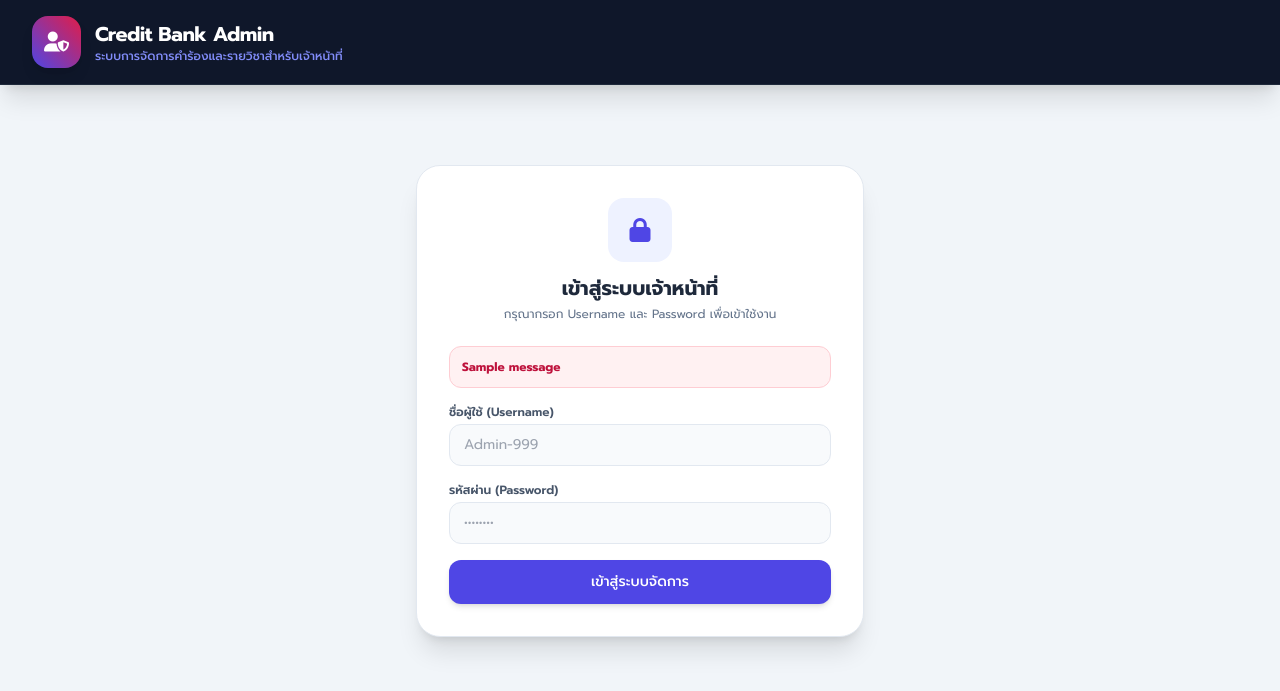
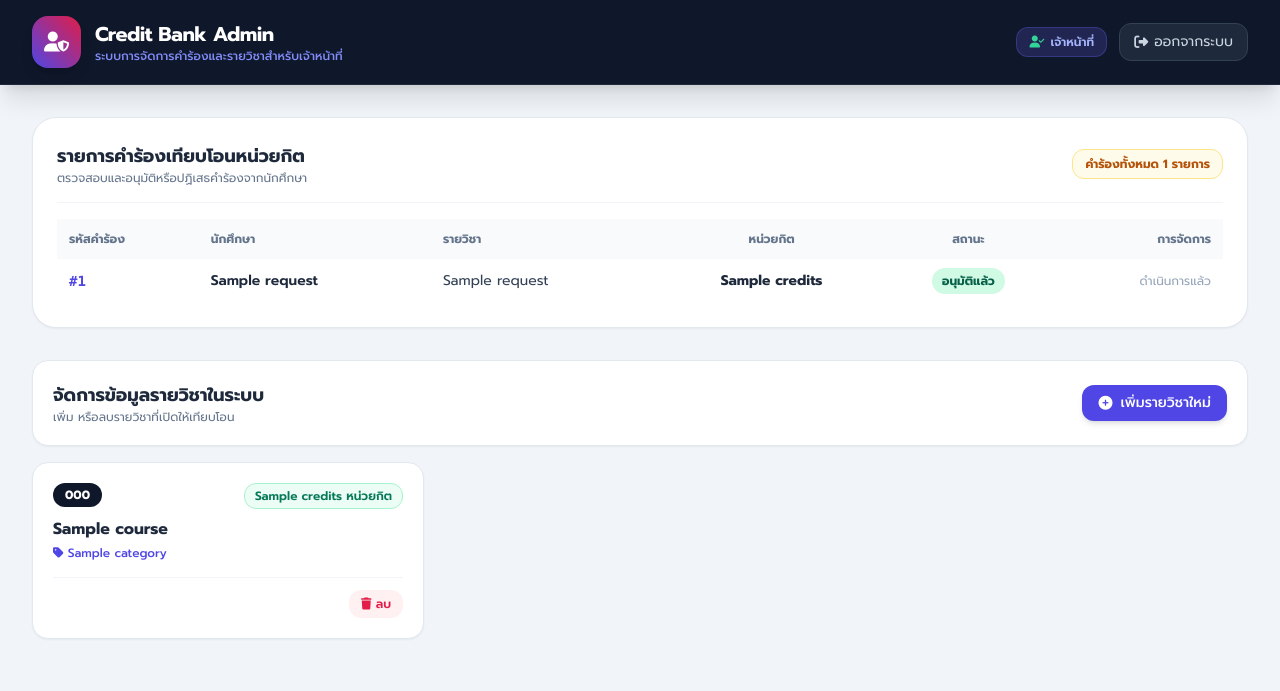
Before and after one commit to kungkling1k23-spec/credit-bank-project, a Python web app: template templates/admin.html in a window 1280 px wide. Shown: the top 691 px of the page. Run offline with Jinja, Linux system fonts and the light colour scheme; the template is opened without the code that fills it: most values are stand-ins (such as "Sample title", 1, 10 or a date in 2020); one stand-in notice (Sample message) is shown; some libraries are stand-ins or nearby versions.

Commit message:
Fix admin.html closing tags

```diff
--- a/templates/admin.html
+++ b/templates/admin.html
@@ -28,57 +28,18 @@
                 </div>
             </div>
 
-            {% if session.get('admin_logged_in') %}
             <div class="flex items-center gap-3">
                 <span class="bg-indigo-500/20 text-indigo-300 border border-indigo-500/30 text-xs px-3 py-1.5 rounded-xl font-semibold flex items-center gap-1.5">
                     <i class="fa-solid fa-user-check text-emerald-400"></i> {{ session.get('fullname', 'เจ้าหน้าที่') }}
                 </span>
-                <a href="/admin/logout" class="bg-slate-800 hover:bg-slate-700 border border-slate-700 text-slate-300 px-3.5 py-2 rounded-xl text-xs sm:text-sm transition flex items-center gap-1.5">
+                <a href="/logout" class="bg-slate-800 hover:bg-slate-700 border border-slate-700 text-slate-300 px-3.5 py-2 rounded-xl text-xs sm:text-sm transition flex items-center gap-1.5">
                     <i class="fa-solid fa-right-from-bracket"></i> ออกจากระบบ
                 </a>
             </div>
-            {% endif %}
         </div>
     </header>
 
     <main class="max-w-7xl mx-auto px-4 sm:px-6 lg:px-8 py-8 flex-grow w-full space-y-8">
-
-        {% if not session.get('admin_logged_in') %}
-        <!-- ฟอร์มเข้าสู่ระบบเจ้าหน้าที่ -->
-        <div class="max-w-md mx-auto my-12 bg-white p-8 rounded-3xl shadow-xl border border-slate-200">
-            <div class="text-center mb-6">
-                <div class="w-16 h-16 bg-indigo-50 text-indigo-600 rounded-2xl flex items-center justify-center text-2xl mx-auto mb-3">
-                    <i class="fa-solid fa-lock"></i>
-                </div>
-                <h3 class="text-xl font-bold text-slate-800">เข้าสู่ระบบเจ้าหน้าที่</h3>
-                <p class="text-xs text-slate-500 mt-1">กรุณากรอก Username และ Password เพื่อเข้าใช้งาน</p>
-            </div>
-
-            {% with messages = get_flashed_messages(with_categories=true) %}
-                {% if messages %}
-                    {% for category, message in messages %}
-                        <div class="mb-4 p-3 rounded-xl text-xs font-bold text-rose-700 bg-rose-50 border border-rose-200">
-                            {{ message }}
-                        </div>
-                    {% endfor %}
-                {% endif %}
-            {% endwith %}
-
-            <form method="POST" action="/admin/login" class="space-y-4">
-                <div>
-                    <label class="block text-xs font-semibold text-slate-600 mb-1">ชื่อผู้ใช้ (Username)</label>
-                    <input type="text" name="username" required placeholder="Admin-999" class="w-full bg-slate-50 border border-slate-200 rounded-xl px-3.5 py-2.5 text-sm focus:outline-none focus:ring-2 focus:ring-indigo-500">
-                </div>
-                <div>
-                    <label class="block text-xs font-semibold text-slate-600 mb-1">รหัสผ่าน (Password)</label>
-                    <input type="password" name="password" required placeholder="••••••••" class="w-full bg-slate-50 border border-slate-200 rounded-xl px-3.5 py-2.5 text-sm focus:outline-none focus:ring-2 focus:ring-indigo-500">
-                </div>
-                <button type="submit" class="w-full bg-indigo-600 hover:bg-indigo-700 text-white font-medium py-3 rounded-xl text-sm transition shadow-md">
-                    เข้าสู่ระบบจัดการ
-                </button>
-            </form>
-        </div>
-        {% else %}
 
         <!-- แผงควบคุมเจ้าหน้าที่ (Admin Dashboard) -->
         <div class="space-y-8">
@@ -110,21 +71,21 @@
                         <tbody class="divide-y divide-slate-100">
                             {% for r in requests %}
                             <tr class="hover:bg-slate-50">
-                                <td class="p-3 font-mono font-bold text-indigo-600">{{ r.req_code }}</td>
-                                <td class="p-3 font-semibold text-slate-800">{{ r.student_name }}</td>
-                                <td class="p-3 text-slate-700">{{ r.course_name }}</td>
-                                <td class="p-3 text-center font-bold">{{ r.credits }}</td>
+                                <td class="p-3 font-mono font-bold text-indigo-600">#{{ r.id }}</td>
+                                <td class="p-3 font-semibold text-slate-800">{{ r.student_name if r.student_name else 'นักศึกษา' }}</td>
+                                <td class="p-3 text-slate-700">{{ r.course_name if r.course_name else r.subject_code }}</td>
+                                <td class="p-3 text-center font-bold">{{ r.credits if r.credits else 3 }}</td>
                                 <td class="p-3 text-center">
-                                    {% if r.status == 'Pending' %}
+                                    {% if r.status == 'Pending' or r.status == 'รอตรวจสอบ' %}
                                         <span class="bg-amber-100 text-amber-800 text-xs px-2.5 py-1 rounded-full font-bold">รอตรวจสอบ</span>
-                                    {% elif r.status == 'Approved' %}
+                                    {% elif r.status == 'Approved' or r.status == 'อนุมัติ' %}
                                         <span class="bg-emerald-100 text-emerald-800 text-xs px-2.5 py-1 rounded-full font-bold">อนุมัติแล้ว</span>
                                     {% else %}
                                         <span class="bg-rose-100 text-rose-800 text-xs px-2.5 py-1 rounded-full font-bold">ปฏิเสธ</span>
                                     {% endif %}
                                 </td>
                                 <td class="p-3 text-right space-x-1">
-                                    {% if r.status == 'Pending' %}
+                                    {% if r.status == 'Pending' or r.status == 'รอตรวจสอบ' %}
                                     <form method="POST" action="/admin/request/action" class="inline">
                                         <input type="hidden" name="req_id" value="{{ r.id }}">
                                         <button type="submit" name="action" value="approve" class="bg-emerald-600 hover:bg-emerald-700 text-white text-xs px-3 py-1.5 rounded-lg transition font-medium">อนุมัติ</button>
@@ -150,7 +111,7 @@
                 <div class="bg-white p-5 rounded-2xl shadow-sm border border-slate-200 flex justify-between items-center">
                     <div>
                         <h2 class="text-lg font-bold text-slate-800">จัดการข้อมูลรายวิชาในระบบ</h2>
-                        <p class="text-xs text-slate-500">เพิ่ม แก้ไข หรือลบรายวิชาที่เปิดให้เทียบโอน</p>
+                        <p class="text-xs text-slate-500">เพิ่ม หรือลบรายวิชาที่เปิดให้เทียบโอน</p>
                     </div>
                     <button onclick="openAddModal()" class="bg-indigo-600 hover:bg-indigo-700 text-white font-medium px-4 py-2 rounded-xl text-xs sm:text-sm transition flex items-center gap-2 shadow-md">
                         <i class="fa-solid fa-plus-circle"></i> เพิ่มรายวิชาใหม่
@@ -162,15 +123,15 @@
                     <div class="bg-white rounded-2xl p-5 shadow-sm border border-slate-200 flex flex-col justify-between">
                         <div>
                             <div class="flex justify-between items-start gap-2 mb-2">
-                                <span class="bg-slate-900 text-white font-bold px-3 py-1 rounded-xl text-xs">{{ c.course_code }}</span>
-                                <span class="bg-emerald-50 text-emerald-700 text-xs font-semibold px-2.5 py-1 rounded-xl border border-emerald-200">{{ c.credits }} หน่วยกิต</span>
+                                <span class="bg-slate-900 text-white font-bold px-3 py-1 rounded-xl text-xs">{{ c.course_code if c.course_code else c.code }}</span>
+                                <span class="bg-emerald-50 text-emerald-700 text-xs font-semibold px-2.5 py-1 rounded-xl border border-emerald-200">{{ c.credits if c.credits else 3 }} หน่วยกิต</span>
                             </div>
-                            <h4 class="font-bold text-slate-800 text-base mt-2">{{ c.course_name }}</h4>
-                            <div class="text-xs text-indigo-600 mt-1 font-medium"><i class="fa-solid fa-tag"></i> {{ c.category }} ({{ c.institution }})</div>
+                            <h4 class="font-bold text-slate-800 text-base mt-2">{{ c.course_name if c.course_name else c.name }}</h4>
+                            <div class="text-xs text-indigo-600 mt-1 font-medium"><i class="fa-solid fa-tag"></i> {{ c.category if c.category else 'หมวดทั่วไป' }}</div>
                         </div>
                         <div class="flex justify-end gap-2 mt-4 pt-3 border-t border-slate-100">
                             <form method="POST" action="/admin/course/delete" onsubmit="return confirm('ยืนยันการลบรายวิชานี้?');">
-                                <input type="hidden" name="course_code" value="{{ c.course_code }}">
+                                <input type="hidden" name="course_id" value="{{ c.id if c.id else c.course_code }}">
                                 <button type="submit" class="bg-rose-50 hover:bg-rose-100 text-rose-600 px-3 py-1.5 rounded-xl text-xs font-semibold transition">
                                     <i class="fa-solid fa-trash"></i> ลบ
                                 </button>
@@ -185,7 +146,6 @@
                 </div>
             </section>
         </div>
-        {% endif %}
     </main>
 
     <!-- Modal เพิ่มรายวิชาใหม่ -->
@@ -210,14 +170,6 @@
                     <label class="block text-xs font-semibold text-slate-600 mb-1">ชื่อรายวิชา *</label>
                     <input type="text" name="course_name" required class="w-full bg-slate-50 border border-slate-200 rounded-xl px-3.5 py-2 text-sm">
                 </div>
-                <div class="grid grid-cols-2 gap-4">
-                    <div>
-                        <label class="block text-xs font-semibold text-slate-600 mb-1">สถาบัน/ระบบ *</label>
-                        <select name="institution" class="w-full bg-slate-50 border border-slate-200 rounded-xl px-3.5 py-2 text-sm">
-                            <option value="ThaiMOOC">ThaiMOOC</option>
-                            <option value="ChulaMOOC">ChulaMOOC</option>
-                        </select>
-                    </div>
                 <div>
                     <label class="block text-xs font-semibold text-slate-600 mb-1">หมวดหมู่รายวิชา *</label>
                     <select name="category" class="w-full bg-slate-50 border border-slate-200 rounded-xl px-3.5 py-2 text-sm">
@@ -225,7 +177,6 @@
                         <option value="หมวดวิชาแกน">หมวดวิชาแกน</option>
                         <option value="หมวดวิชาเลือก">หมวดวิชาเลือก</option>
                     </select>
-                    </div>
                 </div>
                 <div class="flex justify-end gap-3 pt-4 border-t">
                     <button type="button" onclick="closeModal()" class="bg-slate-100 hover:bg-slate-200 text-slate-700 px-4 py-2 rounded-xl text-sm">ยกเลิก</button>
@@ -236,12 +187,8 @@
     </div>
 
     <script>
-        function openAddModal() {
-            document.getElementById('courseModal').classList.remove('hidden');
-        }
-        function closeModal() {
-            document.getElementById('courseModal').classList.add('hidden');
-        }
+        function openAddModal() { document.getElementById('courseModal').classList.remove('hidden'); }
+        function closeModal() { document.getElementById('courseModal').classList.add('hidden'); }
     </script>
 </body>
 </html>
```
Lines whose indentation alone changed are shown as unchanged.
